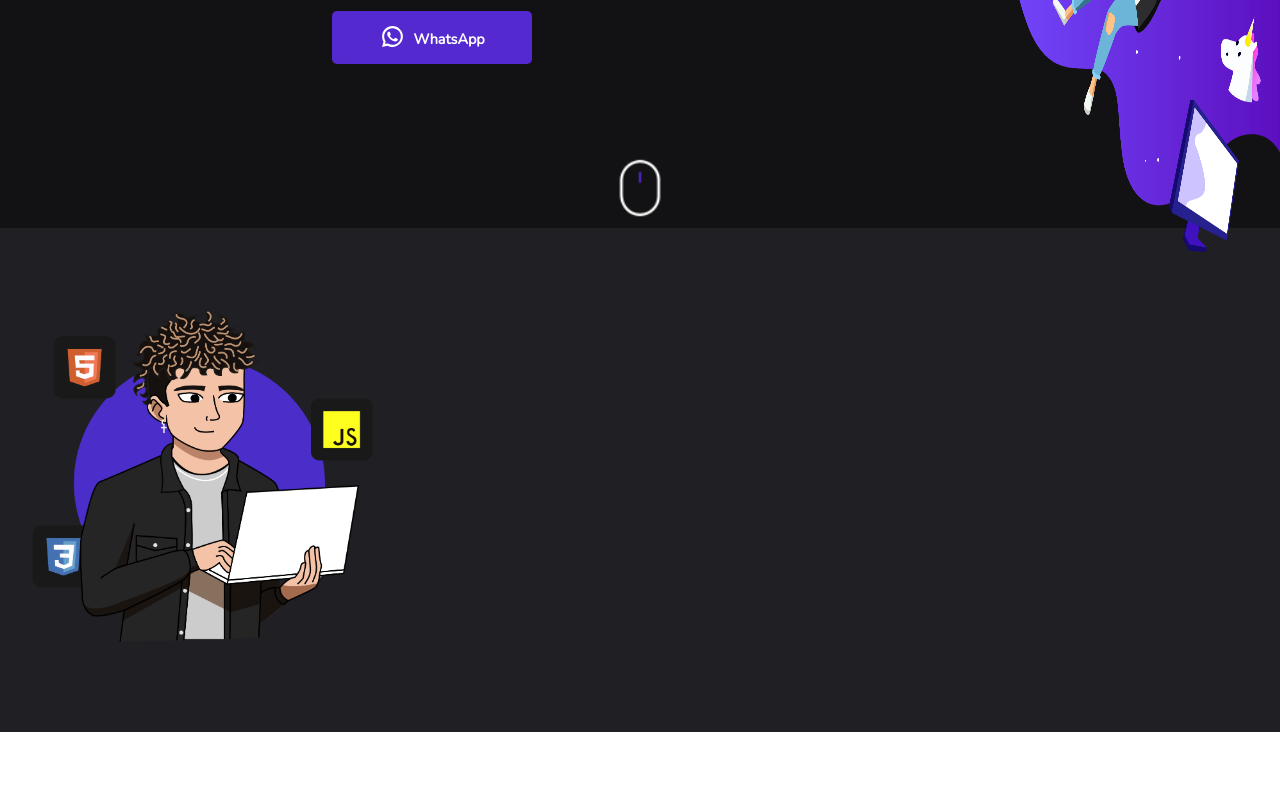
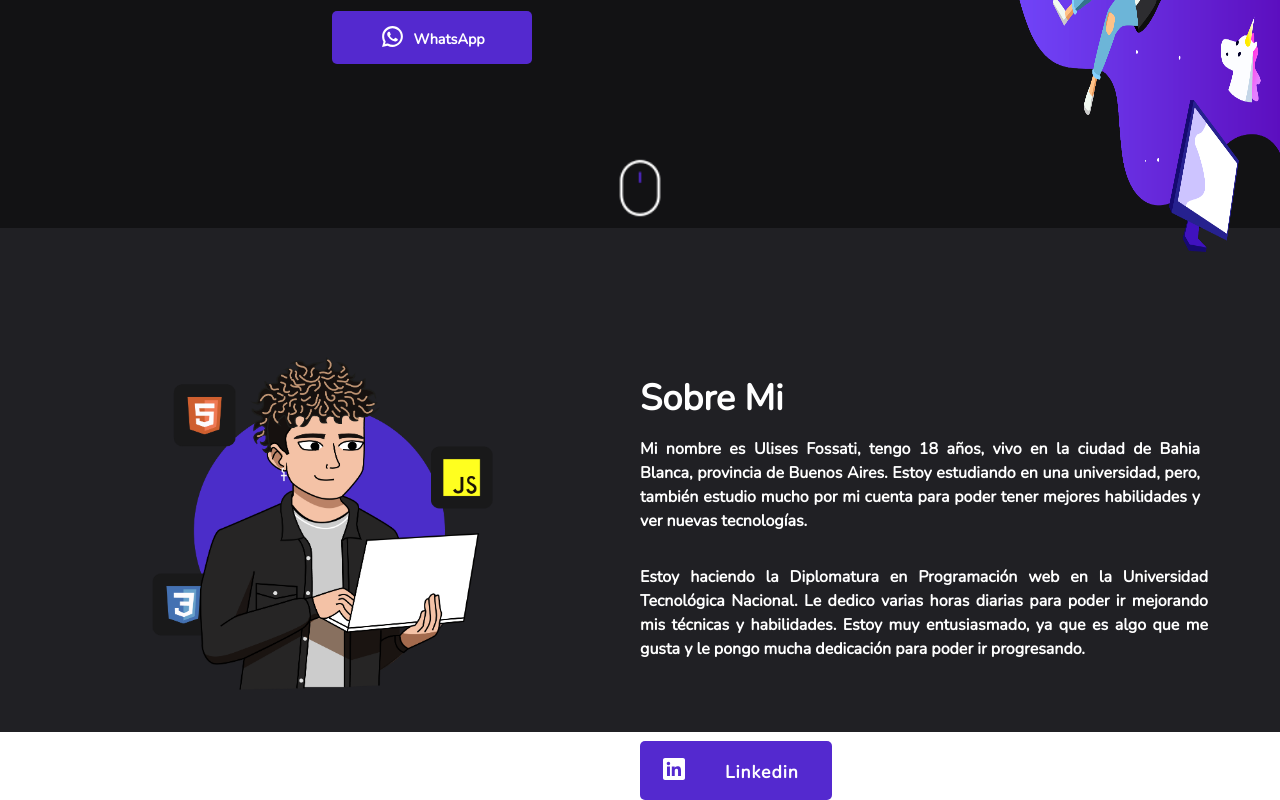
Before and after one commit to ulisesfossati/Proyecto-final-React, a React (Vite) app: page / in a window 1280 px wide. Shown: the part 388-1188 px from the top of the page. Before the commit the page ends 1120 px from the top, so only its background shows below. Built offline with nearby package versions, Linux system fonts and the light colour scheme.

Commit message:
ya terminado primero y segundo section

```diff
--- a/src/componentes/Hoja2/Hojados.css
+++ b/src/componentes/Hoja2/Hojados.css
@@ -1,4 +1,4 @@
 .yo{
     width: 50vh;
-    padding-top: 3em;
+
 }
--- a/src/componentes/Hoja2/Hojados.jsx
+++ b/src/componentes/Hoja2/Hojados.jsx
@@ -1,16 +1,27 @@
-import { Box } from '@chakra-ui/react';
+import { Box, Flex, Text } from '@chakra-ui/react';
 import React from 'react';
 import yohojados from '/Ulises fossati 2_Mesa de trabajo 1-02.png'
 import './Hojados.css'
+import { Btnwspp } from '../btnwspp/Btnwspp';
 
 const Hojados = () => {
     return(
         <>
         <Box height="63vh" bg="#202024" as='section'>
-          <Box marginTop="">
+          <Flex>
+          <Box paddingTop="6em" bg="" width="50%" >
+          <Flex justifyContent="center">
         <img className='yo' src={yohojados} alt="" />
+        </Flex>
         </Box>
 
+        <Box paddingTop="9em">
+        <Text color="white" as="h1" fontWeight="bold" marginBottom="0.3em" fontSize="4xl">Sobre Mi</Text>
+        <Text color="white" w="35em" textAlign="justify" marginBottom="2em" fontWeight="bold">Mi nombre es Ulises Fossati, tengo 18 años, vivo en la ciudad de Bahia Blanca, provincia de Buenos Aires. Estoy estudiando en una universidad, pero, también estudio mucho por mi cuenta para poder tener mejores habilidades y ver nuevas tecnologías.</Text>
+        <Text color="white" w="35.5em" textAlign="justify" fontWeight="bold" >Estoy haciendo la Diplomatura en Programación web en la Universidad Tecnológica Nacional. Le dedico varias horas diarias para poder ir mejorando mis técnicas y habilidades. Estoy muy entusiasmado, ya que es algo que me gusta y le pongo mucha dedicación para poder ir progresando.</Text>
+        <Btnwspp/>
+        </Box>
+        </Flex>
 
         </Box>
 
--- /dev/null
+++ b/src/componentes/btnwspp/Btnwspp.css
@@ -0,0 +1,52 @@
+.in{
+
+    display: flex;
+    align-items: center;
+    width: 18em;
+    margin-top: 1em;
+    margin-left: -3em;
+
+    margin-top: 5em;
+
+
+}
+
+.linkin{
+    width: 8em;
+    font-size: 1.1rem;
+   margin-left: 2em;
+   letter-spacing: 1px;
+    display: flex;
+    height: 2em;
+    align-items: center;
+    justify-content: center;
+}
+
+.pruebados{
+    display: flex;
+    align-items: center;
+    padding-left: 1em;
+    padding-right: em;
+    width: 10em;
+    padding-bottom: 0.5em;
+    padding-top: 0.7em;
+    justify-content: center;
+    border-radius: 5px;
+    text-decoration: none;
+    color: white;
+    font-size: 1.2rem;
+    background-color: #5429CF;
+   transition: 300ms;
+}
+
+.imgin{
+    width: 1.6em;
+    margin-right: -0.7em;
+    margin-bottom: 0.3em;
+
+}
+
+.pruebados:hover{
+    transform: scale(1.12);
+    transition: 500ms;
+}
--- /dev/null
+++ b/src/componentes/btnwspp/Btnwspp.jsx
@@ -0,0 +1,21 @@
+import React from 'react';
+import './btnwspp.css'
+import linkedin from '/icons8-linkedin-foto.svg'
+
+const Btnwspp = () => {
+    return(
+        <>
+        <div className='in'>
+        <a className='pruebados' href="#">
+      <img className='imgin' src={linkedin} alt="" />
+          <p className='linkin'>Linkedin</p>
+          </a>
+        </div>
+
+
+
+        </>
+    )
+}
+
+export { Btnwspp }
--- a/src/main.jsx
+++ b/src/main.jsx
@@ -4,8 +4,8 @@ import './index.css'
 import { ChakraProvider } from '@chakra-ui/react'
 import { Header } from './componentes/Header/Header.jsx'
 import { Hojauno } from './componentes/Hoja1/Hojauno'
-import { Titulo } from './componentes/Titulo/Titulo'
 import { Hojados } from './componentes/Hoja2/Hojados'
+
 
 ReactDOM.createRoot(document.getElementById('root')).render(
   <React.StrictMode>
@@ -16,6 +16,7 @@ ReactDOM.createRoot(document.getElementById('root')).render(
       <Hojados/>
 
 
+
     </ChakraProvider>
 
   </React.StrictMode>,
```
Also changed, not shown: public/icons8-descargar-de-la-nube-30 .png (added), public/icons8-linkedin-foto.svg (added), src/componentes/btnnube/Btnnube.css (added), src/componentes/btnnube/Btnnube.jsx (added).
